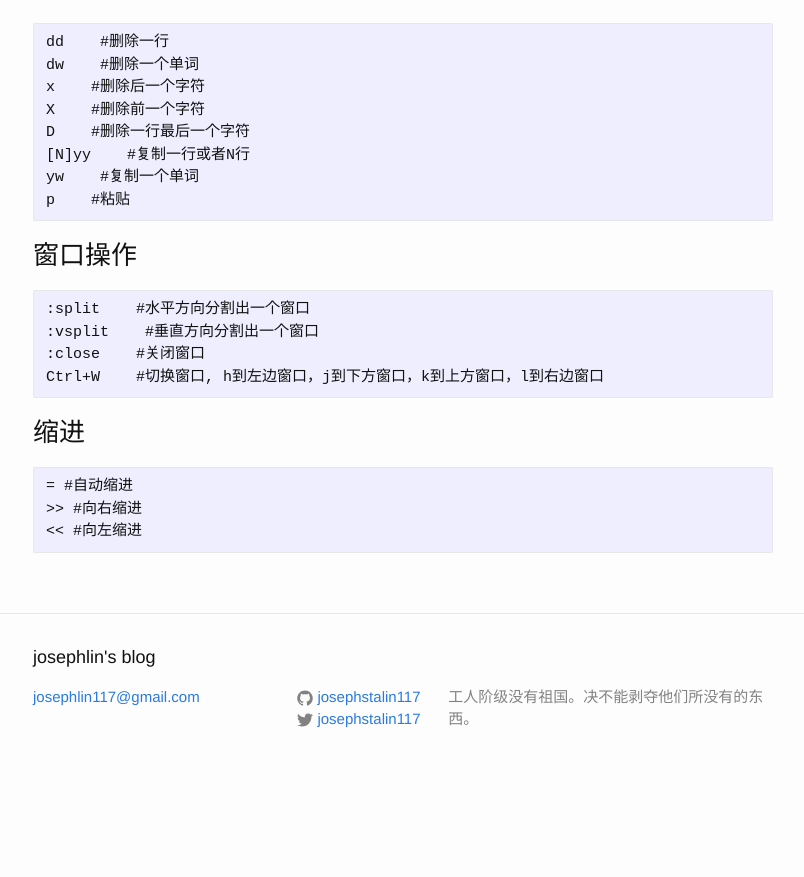
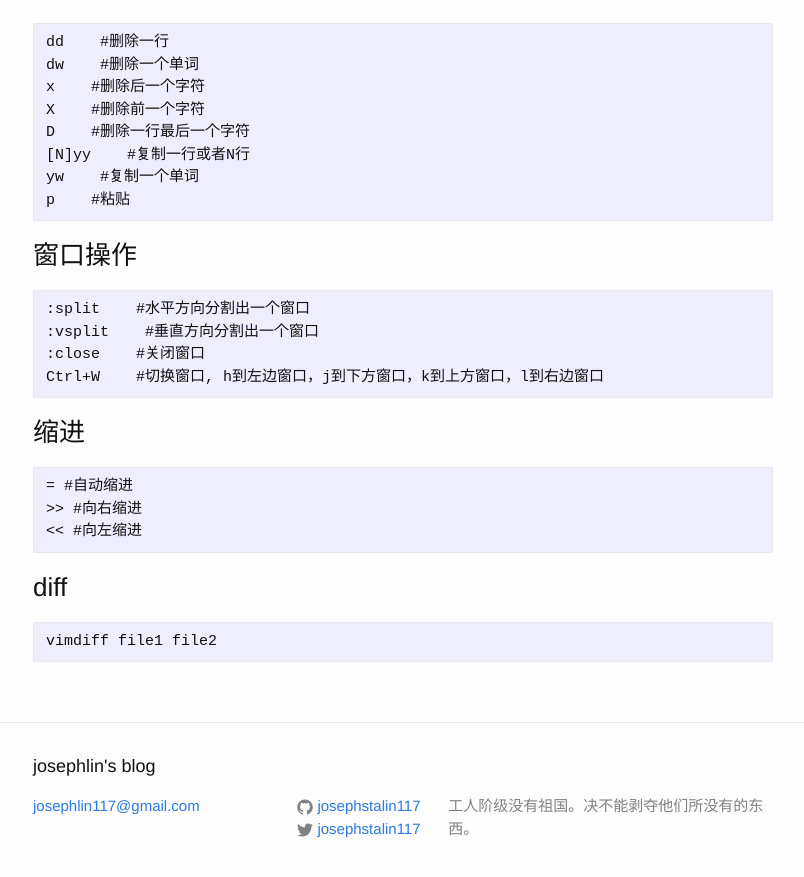
Before and after one commit to josephstalin117/josephstalin117.github.io, a Jekyll site: the page built from _posts/2016-07-03-vim.markdown, in a window 1280 px wide and 900 px high, scrolled down 1476 px. Shown: the top 877 px of the window, without its empty margins (237-1041 px from the left). Built offline with Jekyll 4.4.1, drawn with Linux system fonts in a browser that asks for light colours; before the commit the page ends 2267 px from its top, so only the background shows below that.

Commit message:
edit vim blog

````diff
--- a/_posts/2016-07-03-vim.markdown
+++ b/_posts/2016-07-03-vim.markdown
@@ -95,3 +95,9 @@ Ctrl+W    #切换窗口, h到左边窗口，j到下方窗口，k到上方窗口
 >> #向右缩进
 << #向左缩进
 ```
+
+### diff
+
+```
+vimdiff file1 file2
+```
````
